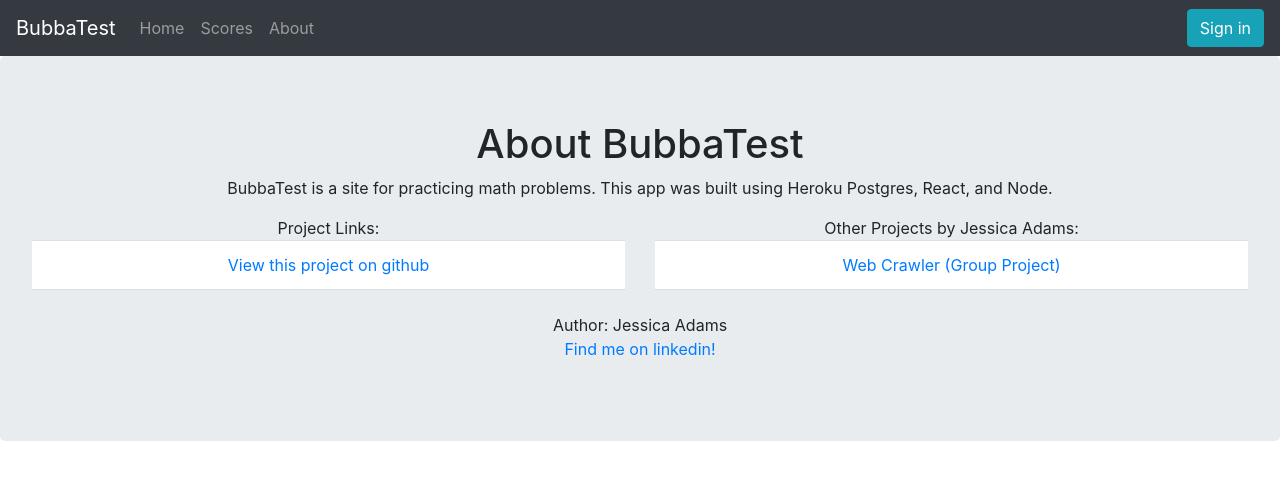
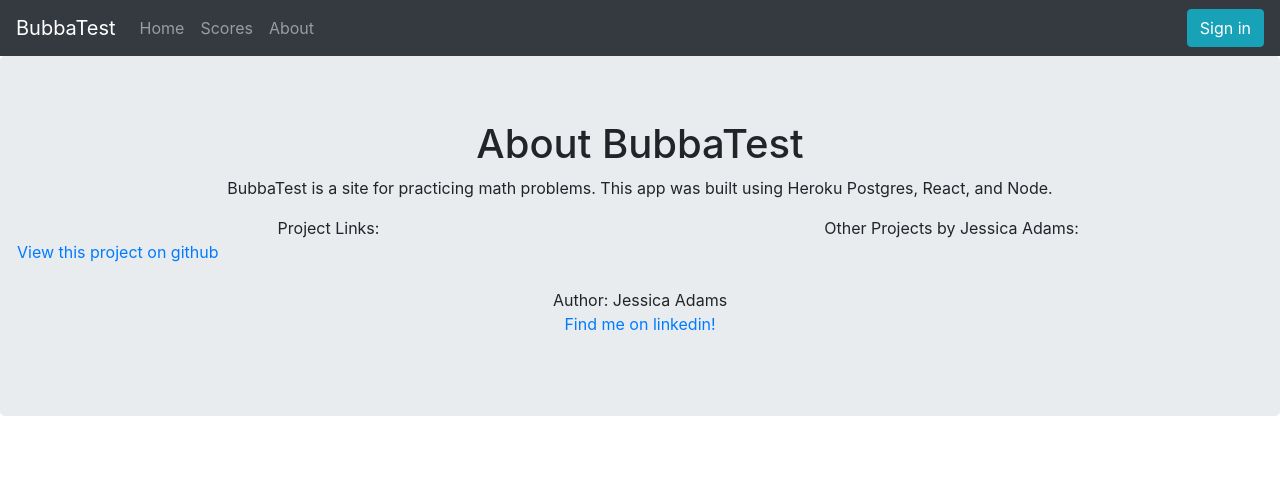
Before and after one commit to bearados/bubba, a React (Create React App) app in the folder client/: page /about in a window 1280 px wide. Shown: the top 480 px of the page. Built offline with nearby package versions, Linux system fonts and the light colour scheme.

Commit message:
updated about page

```diff
--- a/client/src/components/About.js
+++ b/client/src/components/About.js
@@ -8,15 +8,11 @@
           <h1>About BubbaTest</h1>
           <p>BubbaTest is a site for practicing math problems. This app was built using Heroku Postgres, React, and Node.</p>
 
-          <ListGroup variant="flush"><Row><Col>Project Links:</Col><Col>Other Projects by Jessica Adams:</Col></Row>
+          <Row><Col>Project Links:</Col><Col>Other Projects by Jessica Adams:</Col></Row>
           <Row>
-            <Col><ListGroup.Item sz="sm"><a href="https://github.com/bearados/bubba">View this project on github</a></ListGroup.Item></Col>
+          <a href="https://github.com/bearados/bubba">View this project on github</a>
+          </Row>
 
-
-            <Col><ListGroup.Item><a href="https://atlascrawler.herokuapp.com">Web Crawler (Group Project)</a></ListGroup.Item></Col>
-
-            </Row>
-            </ListGroup>
             <br/>
             <p>Author: Jessica Adams <br/>
             <a href="https://www.linkedin.com/in/jessica-adams-36a98762/">Find me on linkedin!</a></p>
```
